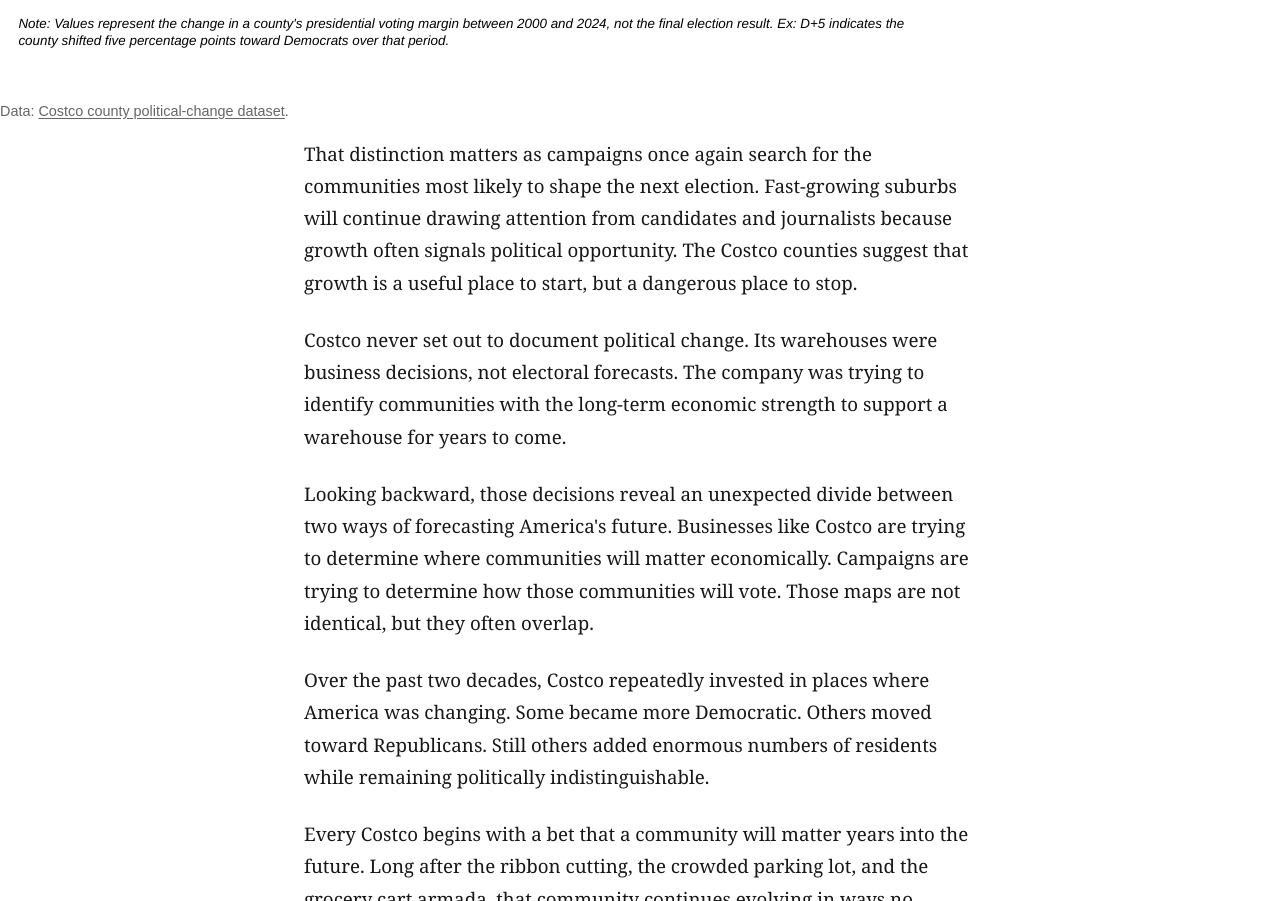
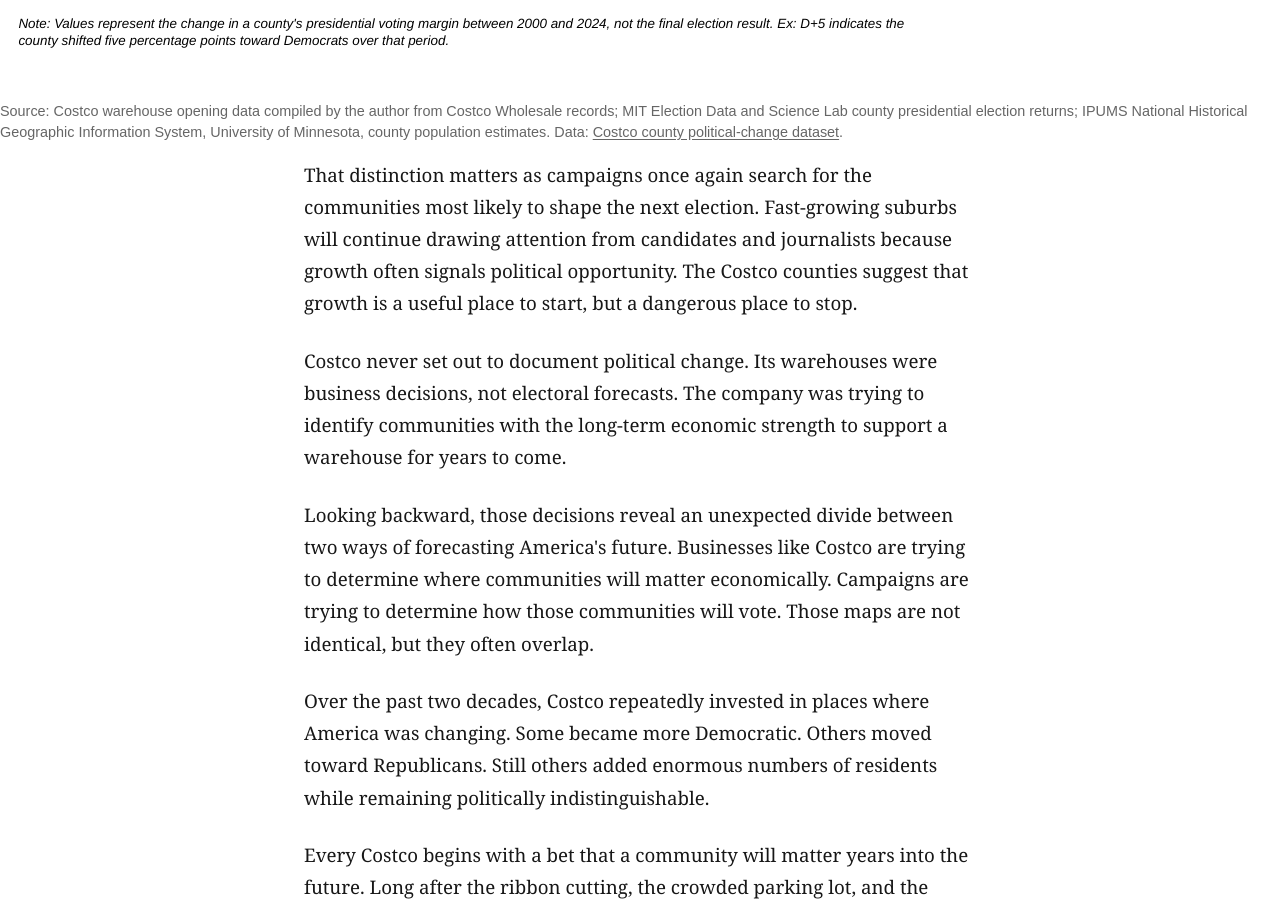
Before and after one commit to estebanelizondodc/costco-politics, a plain HTML site: page index.html in a window 1280 px wide. Shown: the part 6480-7381 px from the top of the page. Drawn offline with Linux system fonts and the light colour scheme.

Commit message:
Update index.html

```diff
--- a/index.html
+++ b/index.html
@@ -100,6 +100,7 @@
       <div class="beeswarm-fallback">Beeswarm graphic unavailable. Place <code>beeswarm.svg</code> in the same GitHub repository folder as <code>index.html</code>.</div>
     </object>
     <p class="beeswarm-subtitle">
+      Source: Costco warehouse opening data compiled by the author from Costco Wholesale records; MIT Election Data and Science Lab county presidential election returns; IPUMS National Historical Geographic Information System, University of Minnesota, county population estimates.
       Data:
       <a href="https://docs.google.com/spreadsheets/d/1imQbPIFrN-xnPg7193Hf3kH2bAY9QnWd/edit?gid=1266923439#gid=1266923439" target="_blank" rel="noopener noreferrer">Costco county political-change dataset</a>.
     </p>
```
